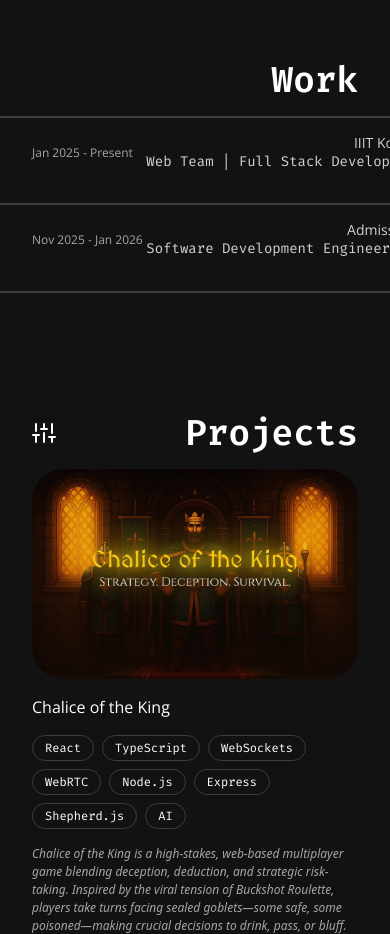
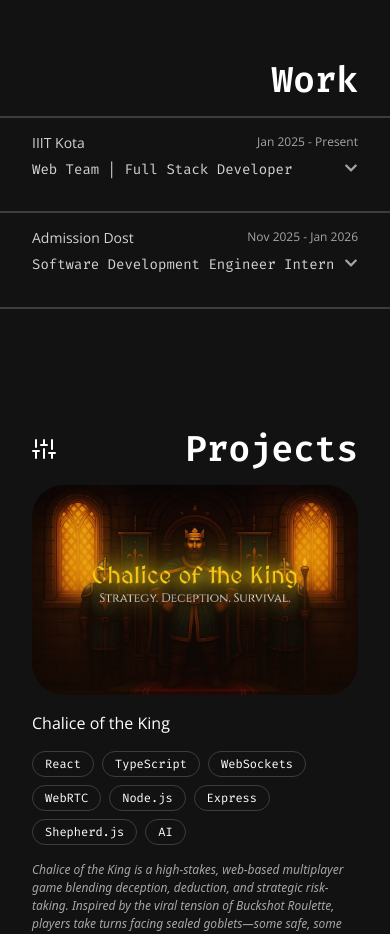
Before and after one commit to Gourav1632/Portfolio-2025, a React (Vite) app: page / in a window 390 px wide. Shown: the part 3140-4074 px from the top of the page. Built offline with nearby package versions, Linux system fonts and the light colour scheme; a web font is replaced by a local one.

Commit message:
fix: work card mobile layout

```diff
--- a/src/components/workpage/WorkCard.jsx
+++ b/src/components/workpage/WorkCard.jsx
@@ -29,22 +29,29 @@ function WorkCard({ organisation, job, starting, ending, description }) {
         } cursor-pointer flex flex-col gap-4 pt-4`}
       >
         <div className="px-8 md:px-20 lg:px-20 xl:px-40 2xl:px-80 font-[Open_Sans] flex items-center text-2xl gap-15 lg:gap-30">
+          <div className="work flex-1 flex flex-row items-center justify-end gap-4">
+
+            <div className="flex flex-col  w-full gap-2">
+                {/* first row */}
+                <div className='flex justify-between w-full'>
+                  <div className="organisation text-[14px] lg:text-2xl whitespace-nowrap">
+                    {organisation}
+                  </div>
                   <div className="duration min-w-1/6 text-[#a6a6a6] text-[12px] lg:text-xl flex flex-row">
                     <div className="starting whitespace-nowrap">{starting} -&nbsp;</div>
                     <div className="ending whitespace-nowrap">{ending}</div>
                   </div>
-          <div className="work flex-1 flex flex-row items-center justify-end gap-4">
-            <div className="flex flex-col items-end text-right">
-              <div className="organisation text-[14px] lg:text-2xl whitespace-nowrap">
-                {organisation}
                 </div>
-              <div className="job font-fira text-[14px] lg:text-2xl whitespace-nowrap">
+                {/* second row */}
+                <div className='flex justify-between gap-2'>
+                  <div className="job font-fira text-[14px] lg:text-2xl">
                     {job}
                   </div>
-            </div>
-            <motion.div animate={{ rotate: open ? 180 : 0 }} className="shrink-0 flex items-center">
+                  <motion.div animate={{ rotate: open ? 180 : 0 }} className="shrink-0 flex ">
                     <FaChevronDown className="text-[14px] lg:text-xl text-[#a6a6a6]" />
                   </motion.div>
+                </div>
+            </div>
           </div>
         </div>
 
```
Also changed, not shown: 1 other file (tests, documents, lock files or other folders). Lines whose indentation alone changed are shown as unchanged.
